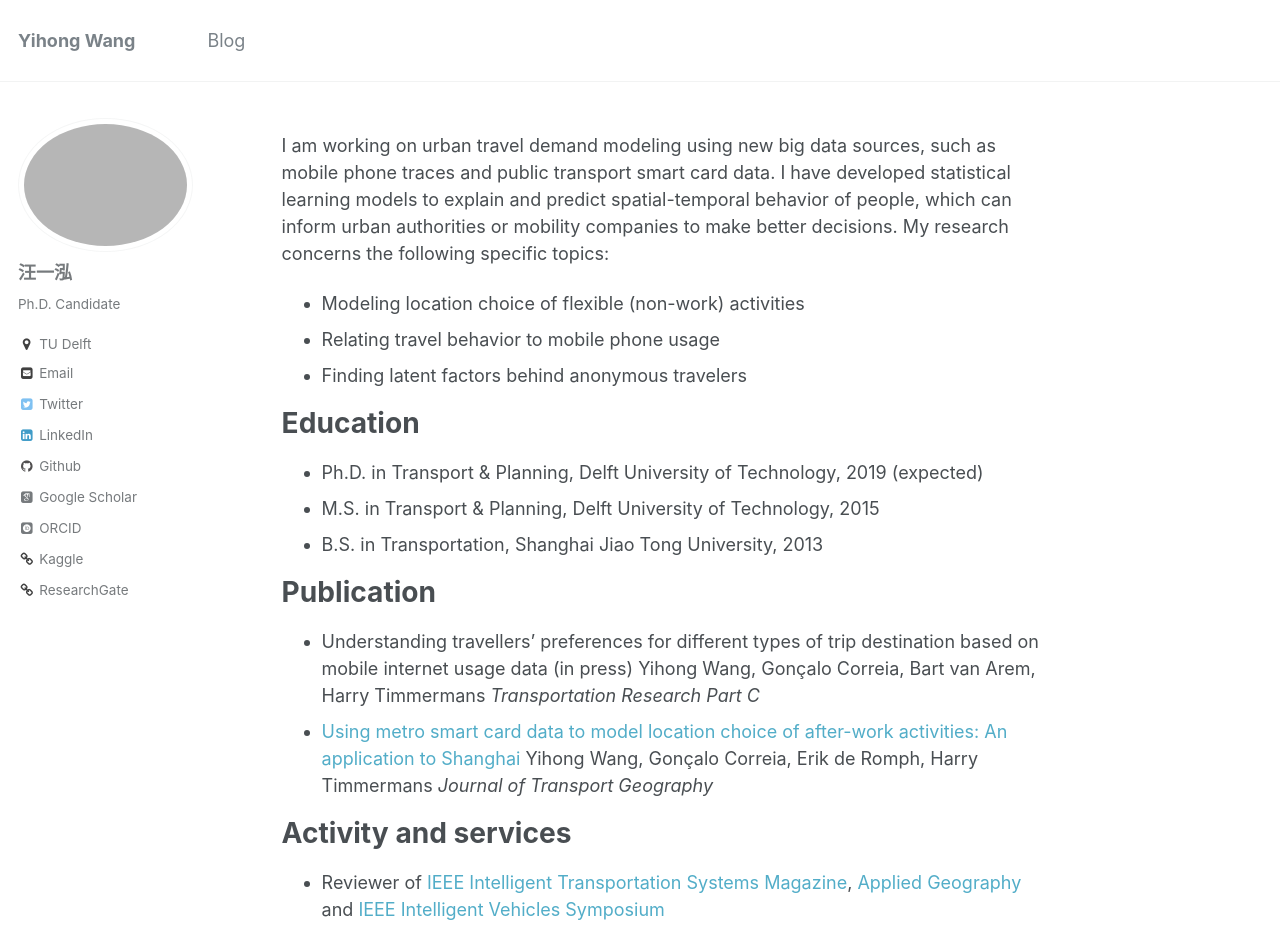
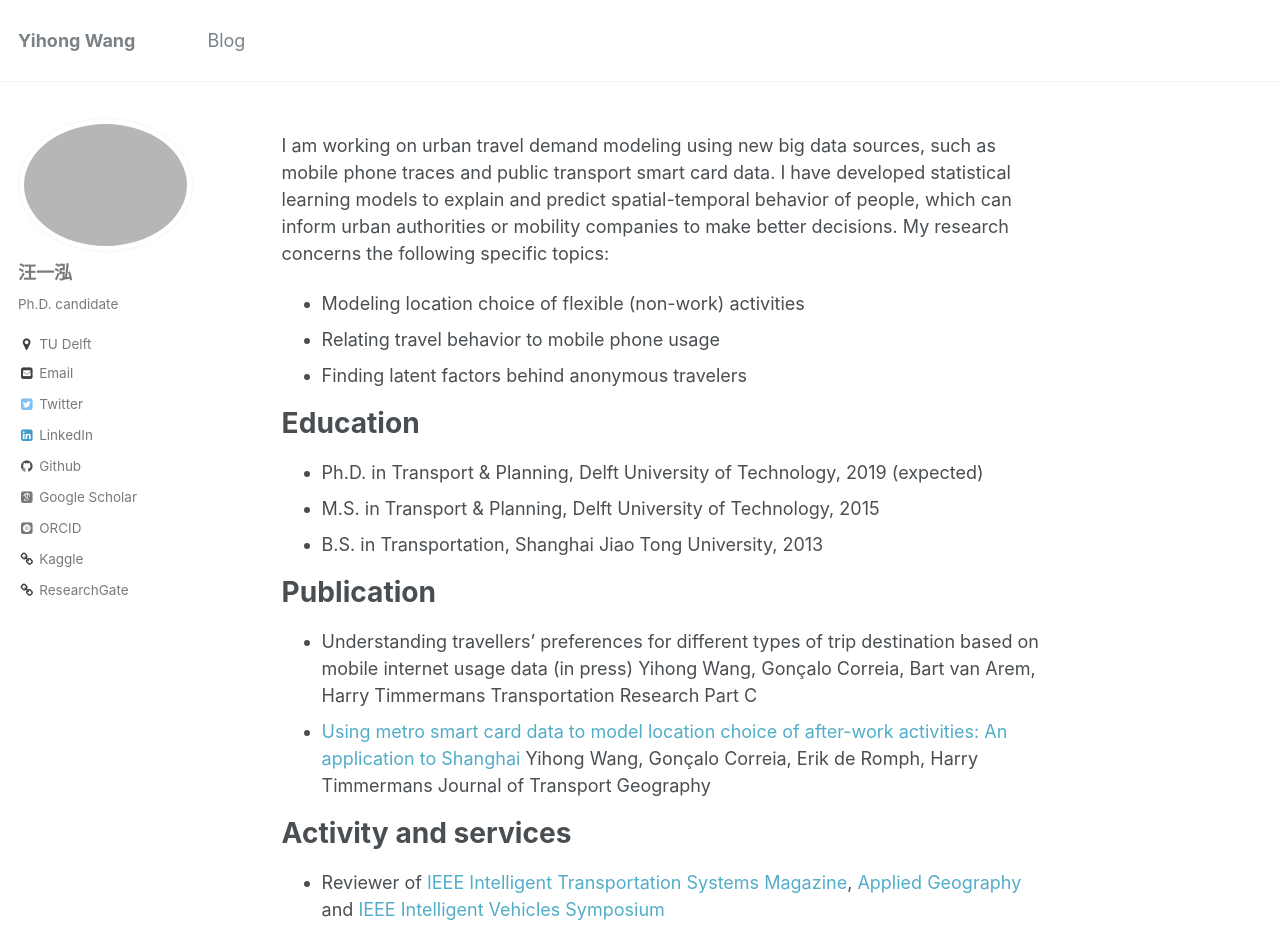
Before and after one commit to bellowswang/bellowswang.github.io, a Jekyll site: the page built from _pages/about.md, in a window 1280 px wide and 1213 px high. Shown: the top 936 px of the window. Built offline with Jekyll 4.4.1, drawn with Linux system fonts in a browser that asks for light colours; some web fonts are replaced.

Commit message:
profile revised

```diff
--- a/_config.yml
+++ b/_config.yml
@@ -80,7 +80,7 @@ analytics:
 author:
   name             : "汪一泓"
   avatar           : "yihongprofile.png"
-  bio              : "Ph.D. Candidate"
+  bio              : "Ph.D. candidate"
   location         : "TU Delft"
   employer         :
   googlescholar    : "https://scholar.google.nl/citations?user=NtLuILkAAAAJ&hl=en"
--- a/_pages/about.md
+++ b/_pages/about.md
@@ -23,10 +23,10 @@ Publication
 ======
 * Understanding travellers' preferences for different types of trip destination based on mobile internet usage data (in press)
 Yihong Wang, Gonçalo Correia, Bart van Arem, Harry Timmermans
-<i>Transportation Research Part C</i>
+Transportation Research Part C
 * <a href="https://www.sciencedirect.com/science/article/pii/S0966692317300029">Using metro smart card data to model location choice of after-work activities: An application to Shanghai</a>
 Yihong Wang, Gonçalo Correia, Erik de Romph, Harry Timmermans
-<i>Journal of Transport Geography</i>
+Journal of Transport Geography
 
 Activity and services
 ======
```
